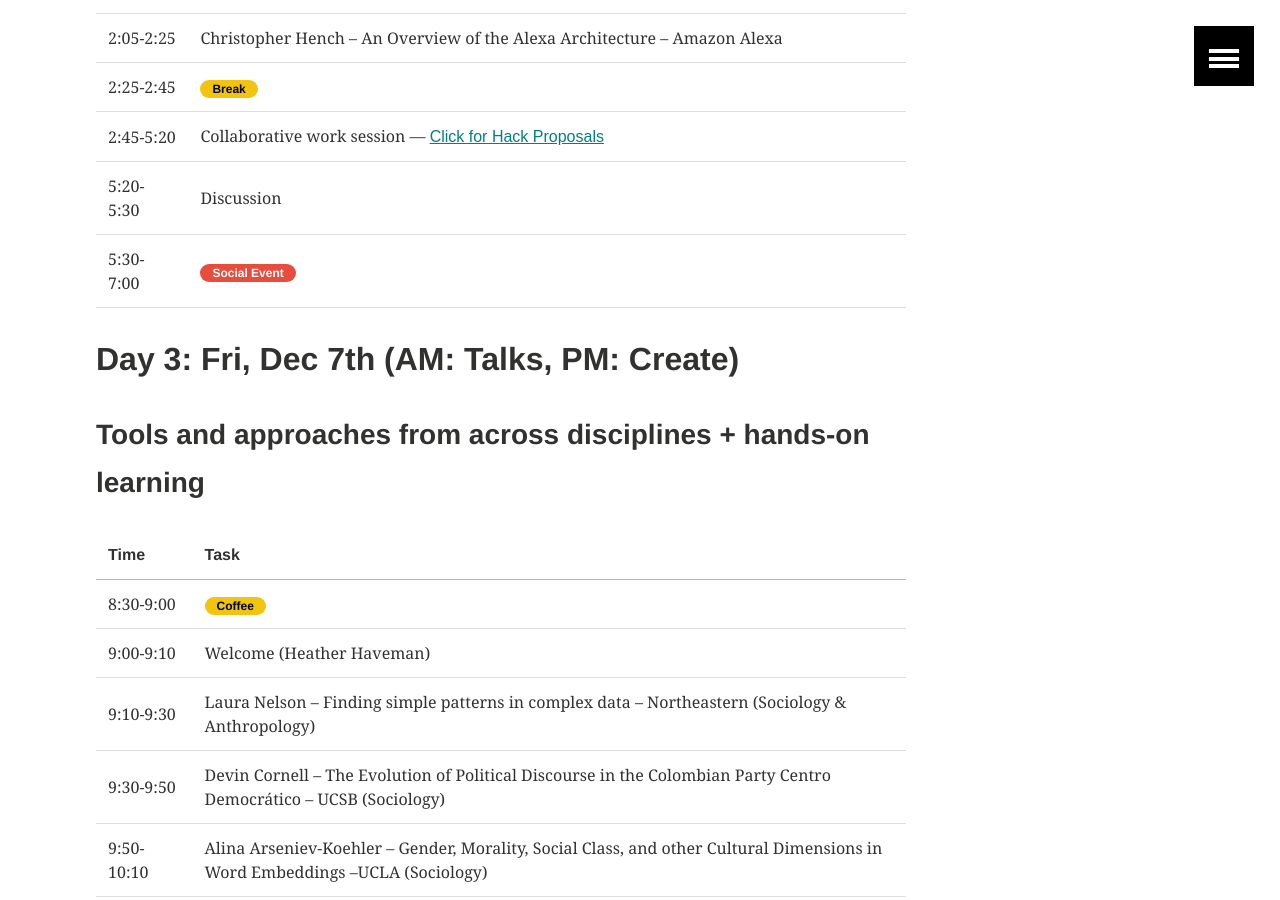
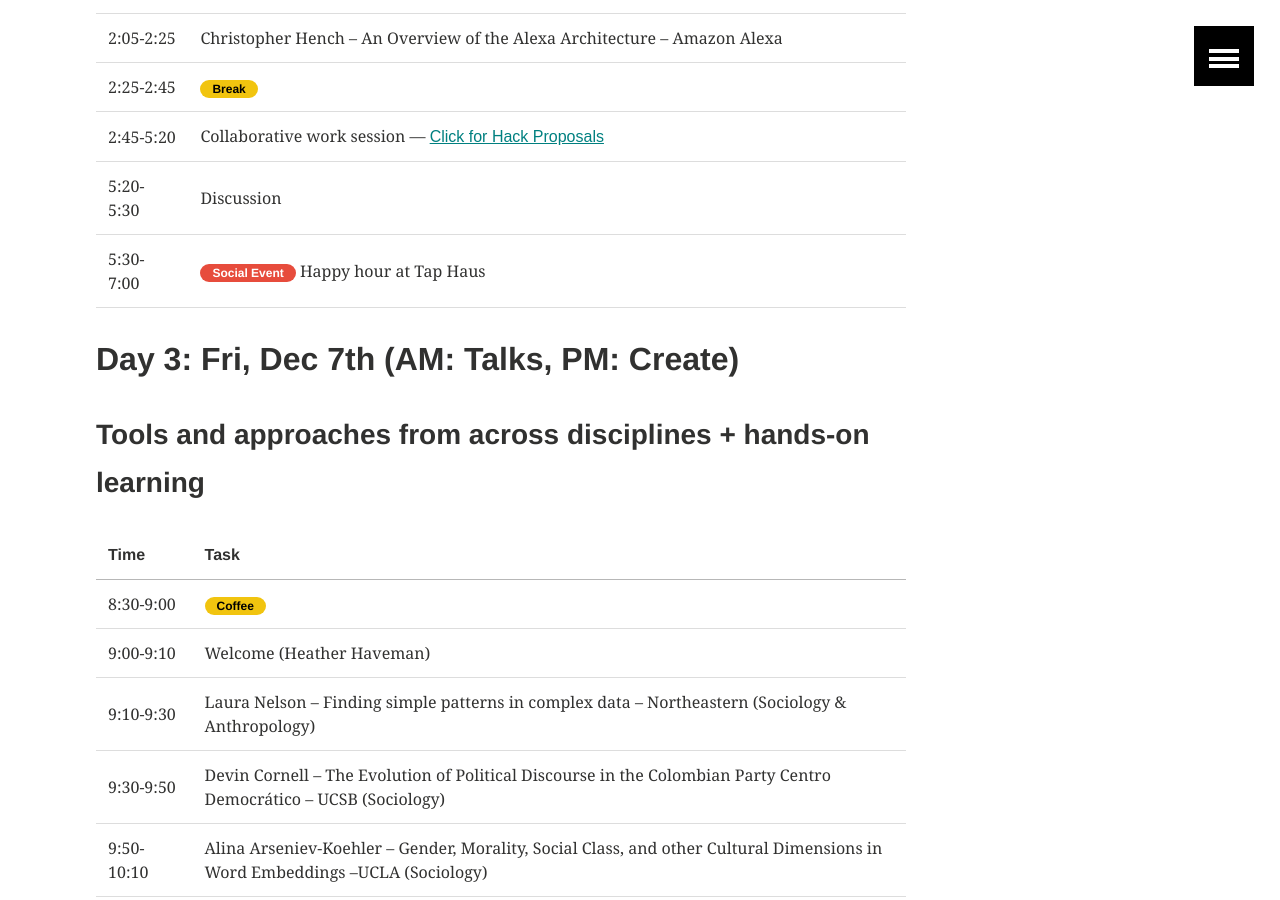
Before and after one commit to TextXD/textxd.github.io, a Jekyll site: the page built from programs/textxd2018.md, in a window 1280 px wide and 900 px high, scrolled down 2073 px. Built offline with Jekyll 4.4.1, drawn with Linux system fonts in a browser that asks for light colours; some of the changed text lies outside the part shown.

Commit message:
Update textxd2018.md

```diff
--- a/programs/textxd2018.md
+++ b/programs/textxd2018.md
@@ -61,7 +61,7 @@ image:
 | 2:25-2:45    | <span class="badge warning">Break</span> |
 | 2:45-5:20    |  Collaborative work session --- <a href="https://public.etherpad-mozilla.org/p/TextXD2018"> Click for Hack Proposals</a> |
 | 5:20- 5:30   |  Discussion  |
-| 5:30- 7:00  |  <span class="badge danger">Social Event </span>  |
+| 5:30- 7:00  |  <span class="badge danger">Social Event </span> Happy hour at Tap Haus  |
 
 ## Day 3: Fri, Dec 7th (AM: Talks, PM: Create)
 
@@ -92,7 +92,7 @@ image:
 | 2:25-2:45    | <span class="badge warning">Break</span> |
 | 2:45-5:20    |  Collaborative work session --- <a href="https://public.etherpad-mozilla.org/p/TextXD2018"> Click for Hack Proposals</a> |
 | 5:20- 5:30   | Team Demos & Closing Remarks  |
-| 5:30- 7:00  |  <span class="badge danger">Social Event </span>  |
+| 5:30- 7:00  |  <span class="badge danger">Social Event </span> Data science reception hosted by D-Lab |
 
 
 <a href="http://bit.ly/textxd-2018-rsvp" class="btn"> Registration </a>
```
